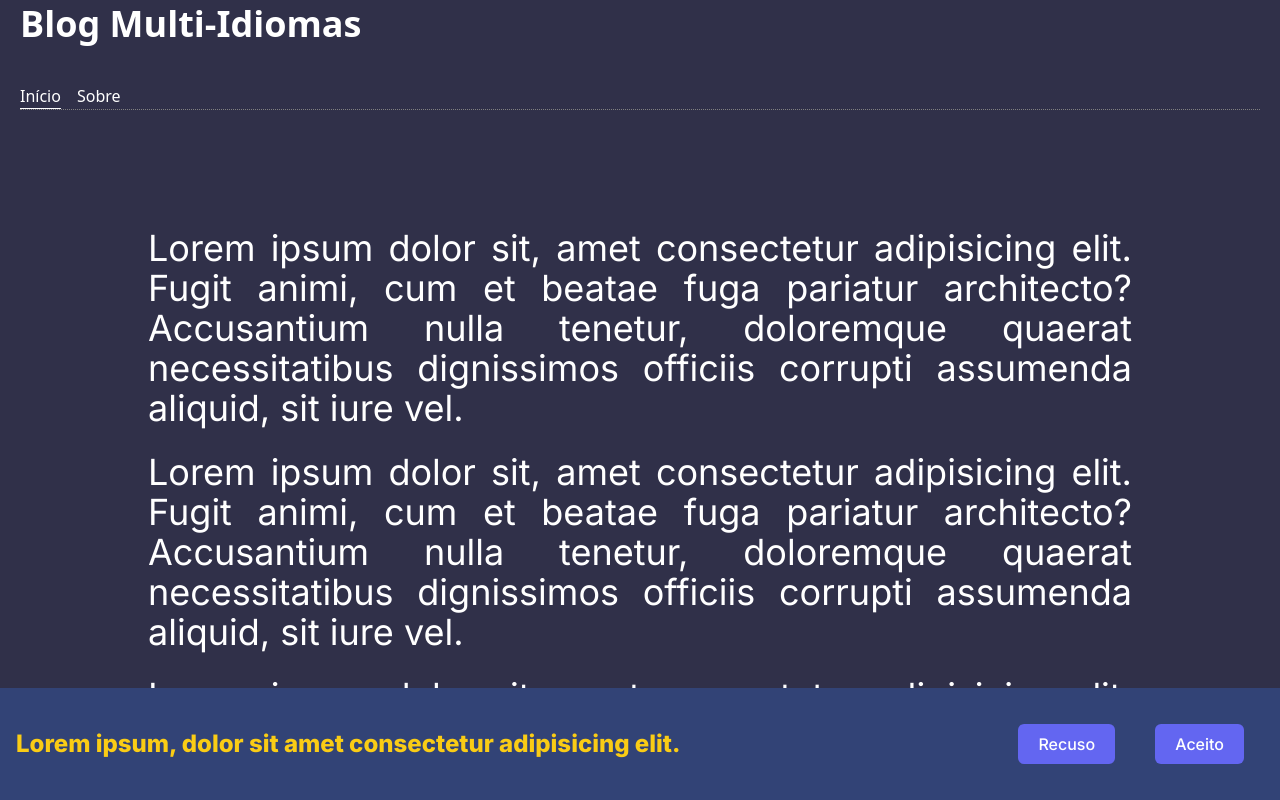
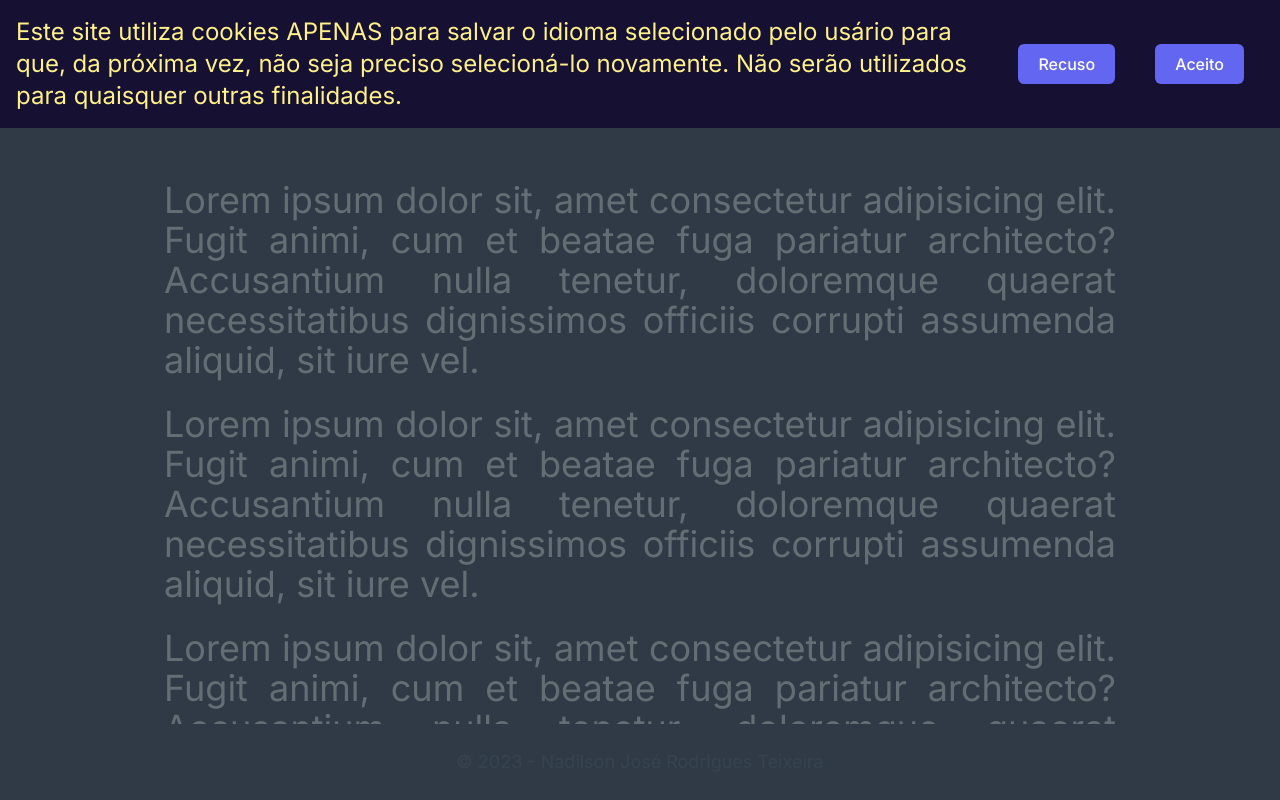
Before and after one commit to Nadilson-IFPE/basic-nextjs-markdown-multilang-blog, a Next.js app: page / in a window 1280 px wide. Shown: the top 800 px of the page. Built offline with nearby package versions, Linux system fonts and the light colour scheme.

Commit message:
Ajustes na UI e modificação na estutura do componente CookieBanner

```diff
--- a/src/components/About.tsx
+++ b/src/components/About.tsx
@@ -3,7 +3,7 @@ import React from "react";
 const AboutPage = () => {
     return (
         <>
-            <div className="flex-shrink mx-auto p-5 sm:text-lg md:text-2xl lg:text-3xl xl:text-4xl text-justify text-white">
+            <div className="flex-shrink mx-auto p-5 md:text-xl lg:text-2xl xl:text-4xl text-justify text-white">
                 <p className="mb-6">
                     Lorem ipsum dolor sit, amet consectetur adipisicing elit. Fugit
                     animi, cum et beatae fuga pariatur architecto? Accusantium
--- a/src/components/CookieBanner.tsx
+++ b/src/components/CookieBanner.tsx
@@ -36,25 +36,26 @@ const CookieBanner = () => {
 
     return (
         <>
-            <div className="modal p-4 bg-[#324376] bottom-0 z-50 left-0 fixed w-screen items-center flex justify-center aria" role="dialog" aria-modal="true" tabIndex={1}>
-                <div className="flex-1">
-                    <span className="font-extrabold text-2xl text-yellow-400 text-left">Lorem ipsum, dolor sit amet consectetur adipisicing elit.</span>
+            <div className="modal p-4 bg-[#161032] top-0 z-50 left-0 fixed w-screen items-center flex justify-center" role="dialog" aria-modal="true" tabIndex={1}>
+                <div className="flex-shrink flex-1">
+                    <span className="md:text-xl lg:text-xl xl:text-2xl text-yellow-200 text-left">Este site utiliza cookies APENAS para salvar o idioma selecionado pelo usário para que, da próxima vez, não seja preciso selecioná-lo novamente. Não serão utilizados para quaisquer outras finalidades.</span>
                 </div>
 
-                <div className="flex">
+                <div className="flex-shrink flex">
                     <button onClick={() => {
                         setUserHasBeenWarnedAboutCookies(false)
-                    }} className="bg-indigo-500 m-5 px-5 py-2 text-white rounded-md hover:bg-indigo-700 focus:outline-none text-base font-medium  focus:ring-1 focus:ring-indigo-200" data-bs-dismiss="modal">
+                    }} className="flex-shrink flex bg-indigo-500 m-5 px-5 py-2 text-white rounded-md hover:bg-indigo-700 focus:outline-none text-base font-medium focus:ring-1 focus:ring-indigo-200" data-bs-dismiss="modal">
                         Recuso
                     </button>
 
                     <button onClick={() => {
                         setUserHasBeenWarnedAboutCookies(true)
-                    }} className="bg-indigo-500 m-5 px-5 py-2 text-white rounded-md hover:bg-indigo-700 focus:outline-none text-base font-medium  focus:ring-1 focus:ring-indigo-200">
+                    }} className="flex-shrink flex bg-indigo-500 m-5 px-5 py-2 text-white rounded-md hover:bg-indigo-700 focus:outline-none text-base font-medium focus:ring-1 focus:ring-indigo-200">
                         Aceito
                     </button>
                 </div>
             </div >
+            <div className="fixed inset-0 bg-[#2F3E46] z-10 bg-opacity-75 transition-opacity h-screen w-screen" />
         </>
     )
 };
--- a/src/components/Footer.tsx
+++ b/src/components/Footer.tsx
@@ -1,6 +1,6 @@
 const Footer = () => {
     return (
-        <div className="bg-[#303049] bottom-0 w-screen fixed text-center text-gray-600">
+        <div className="bg-[#303049] bottom-0 w-screen fixed text-center text-gray-600 select-none">
             <div className="text-center p-6">
                 <span className="sm:text-xs md:text-sm lg:text-sm xl:text-lg"> &copy; {new Date().getFullYear()} - Nadilson José Rodrigues Teixeira</span>
             </div>
--- a/src/components/Layout.tsx
+++ b/src/components/Layout.tsx
@@ -9,7 +9,10 @@ import NavigationBar from "./NavigationBar";
     children: React.ReactNode | undefined
 } */
 
-const inter = Inter({ subsets: ['latin'] });
+const inter = Inter({
+    subsets: ['latin'],
+    variable: '--font-inter',
+});
 
 const BlogLayout = ({ children }: PropsWithChildren) => {
     return (
@@ -21,8 +24,10 @@ const BlogLayout = ({ children }: PropsWithChildren) => {
             <div className={inter.className}>
                 <div className="min-w-screen bg-[#303049] min-h-screen">
                     <div className="mx-auto flex max-w-5xl flex-col antialiased">
-                        <main className="pt-52 pb-36 sm:text-lg md:text-2xl lg:text-3xl xl:text-4xl text-center">
-                            {children}
+                        <main className="pt-40 pb-24 text-center">
+                            <div className="w-full max-w-5xl px-2 mx-auto md:px-4">
+                                {children}
+                            </div>
                         </main>
                     </div>
                 </div>
--- a/src/components/NavigationBar.tsx
+++ b/src/components/NavigationBar.tsx
@@ -6,7 +6,7 @@ import Link from 'next/link';
 const NavigationBar = () => {
   return (
     <>
-      <nav className="p-1 pt-1 px-5 fixed z-100 w-screen bg-[#303049]">
+      <nav className="p-1 pt-5 px-5 fixed z-100 w-screen bg-[#303049]">
         <Link href="/"
           className="sm:text-lg md:text-2xl lg:text-3xl xl:text-4xl text-white font-bold">
           Blog Multi-Idiomas
```
